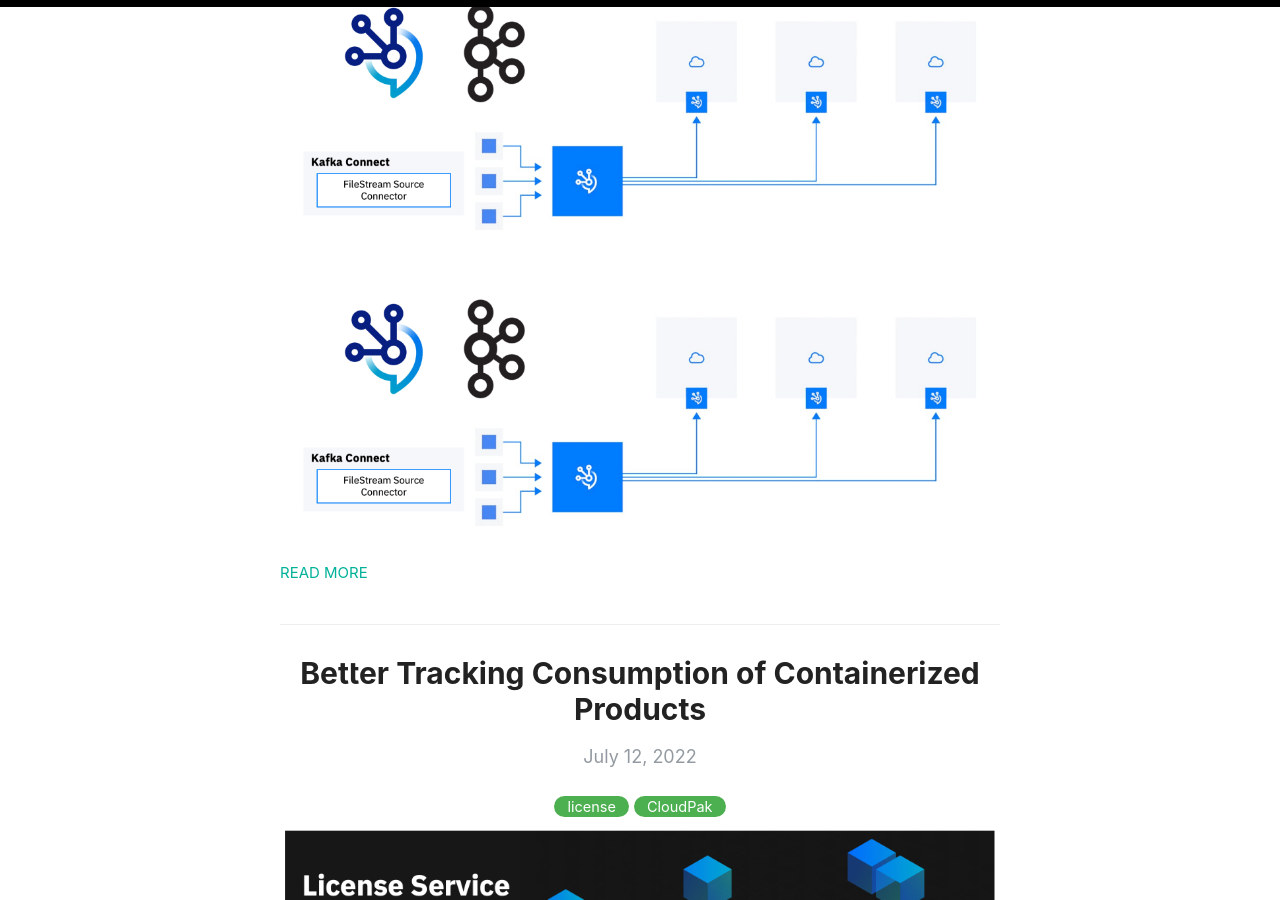
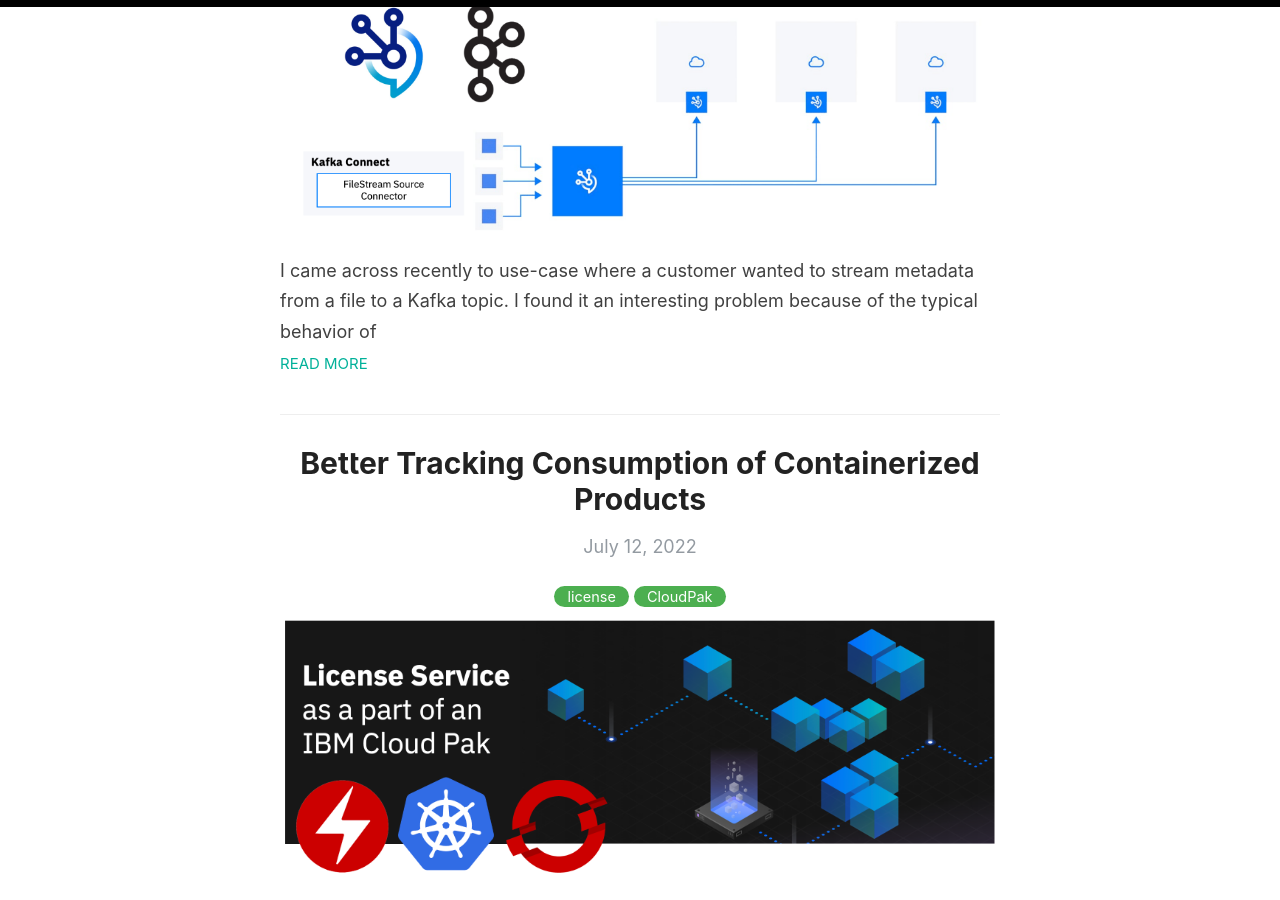
Before and after one commit to RashidAljohani/localhost, a Jekyll site: the page built from index.html, in a window 1280 px wide and 900 px high, scrolled down 314 px. Built offline with Jekyll 4.4.1, drawn with Linux system fonts in a browser that asks for light colours; the list of posts is cut into pages by our own code.

Commit message:
add excerpt

```diff
--- a/_posts/2022-07-28-source-file-content-to-kafka-topics.md
+++ b/_posts/2022-07-28-source-file-content-to-kafka-topics.md
@@ -2,11 +2,10 @@
 layout: post
 title:  Source file content to Kafka topics
 categories: [kafka, eda]
-excerpt:
+excerpt: I came across recently to use-case where a customer wanted to stream metadata from a file to a Kafka topic. I found it an interesting problem because of the typical behavior of
 image: /images/blogs/source-file-content-to-kafka-topics/banner.png
 author: ["RashidAljohani"]
 ---
-
 
 ![](/images/blogs/source-file-content-to-kafka-topics/banner.png)
 
```
